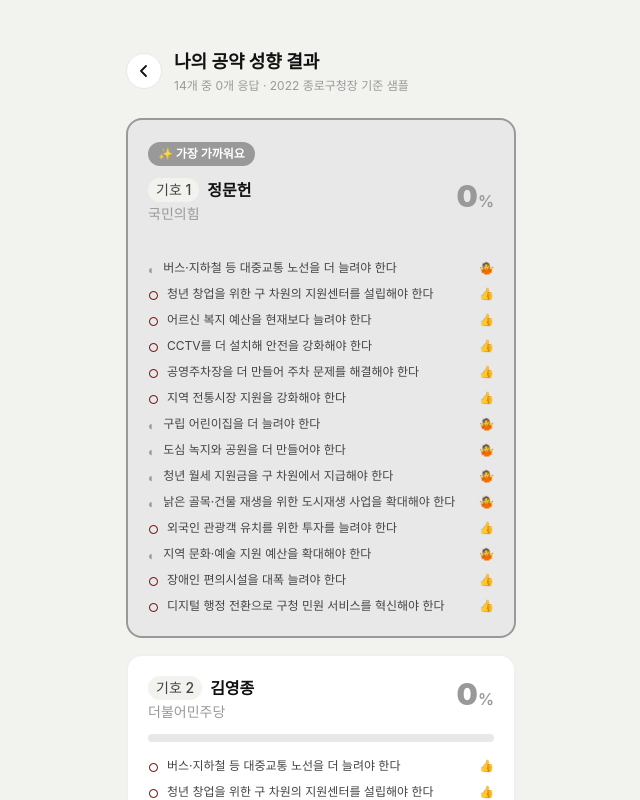
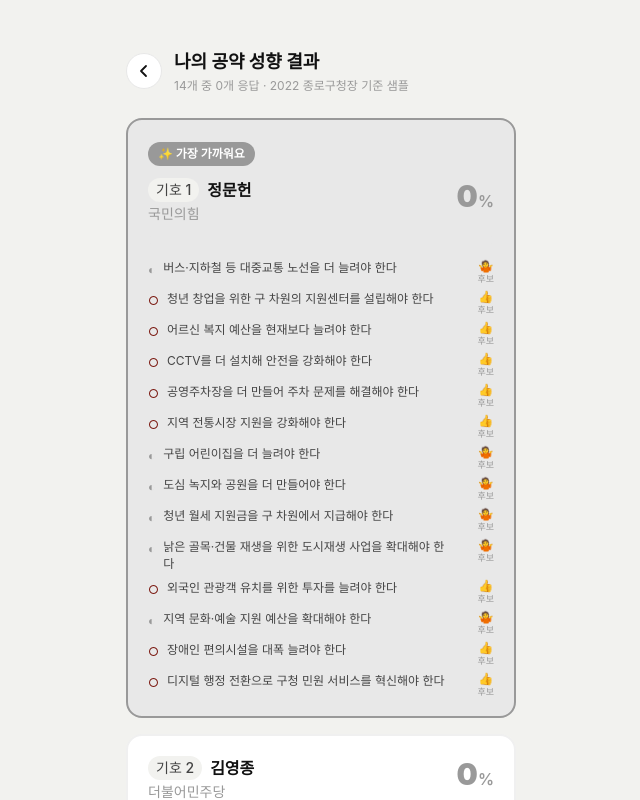
Before and after one commit to gandalee/suyo, a Next.js app: page /match/result in a window 1280 px wide. Shown: the top 800 px of the page, without its empty margins (319-959 px from the left). Built offline with nearby package versions, Linux system fonts and the light colour scheme; a web font is replaced by a local one.

Commit message:
fix: 매칭 결과에 나/후보 레이블 추가
Co-Authored-By: Claude Sonnet 4.6 <noreply@anthropic.com>

```diff
--- a/app/match/result/page.tsx
+++ b/app/match/result/page.tsx
@@ -169,16 +169,19 @@ function ResultContent() {
                       <p className="text-xs leading-snug flex-1" style={{ color: "var(--ink2)" }}>
                         {issue.statement}
                       </p>
-                      <div className="flex gap-1 flex-shrink-0">
+                      <div className="flex items-center gap-1.5 flex-shrink-0">
                         {userS && (
-                          <span className="text-xs" title={`나: ${STANCE_LABEL[userS].label}`}>
-                            {STANCE_LABEL[userS].emoji}
-                          </span>
+                          <div className="flex flex-col items-center gap-0.5">
+                            <span className="text-xs leading-none">{STANCE_LABEL[userS].emoji}</span>
+                            <span className="text-[9px] leading-none" style={{ color: "var(--ink3)" }}>나</span>
+                          </div>
                         )}
+                        <span className="text-xs" style={{ color: "var(--line2)" }}>→</span>
                         {candS && (
-                          <span className="text-xs" title={`후보: ${STANCE_LABEL[candS].label}`}>
-                            {STANCE_LABEL[candS].emoji}
-                          </span>
+                          <div className="flex flex-col items-center gap-0.5">
+                            <span className="text-xs leading-none">{STANCE_LABEL[candS].emoji}</span>
+                            <span className="text-[9px] leading-none" style={{ color: "var(--ink3)" }}>후보</span>
+                          </div>
                         )}
                       </div>
                     </div>
```
